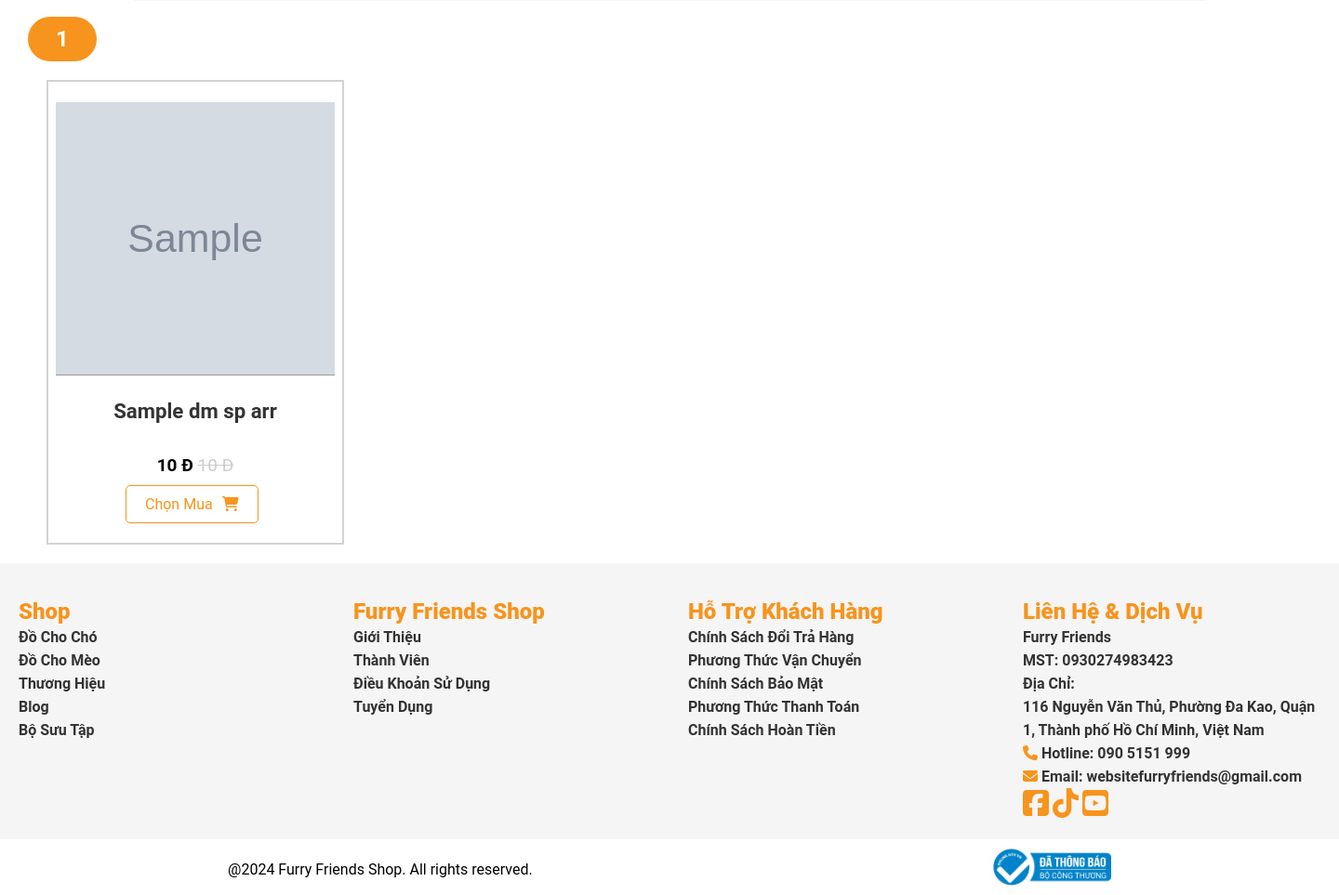
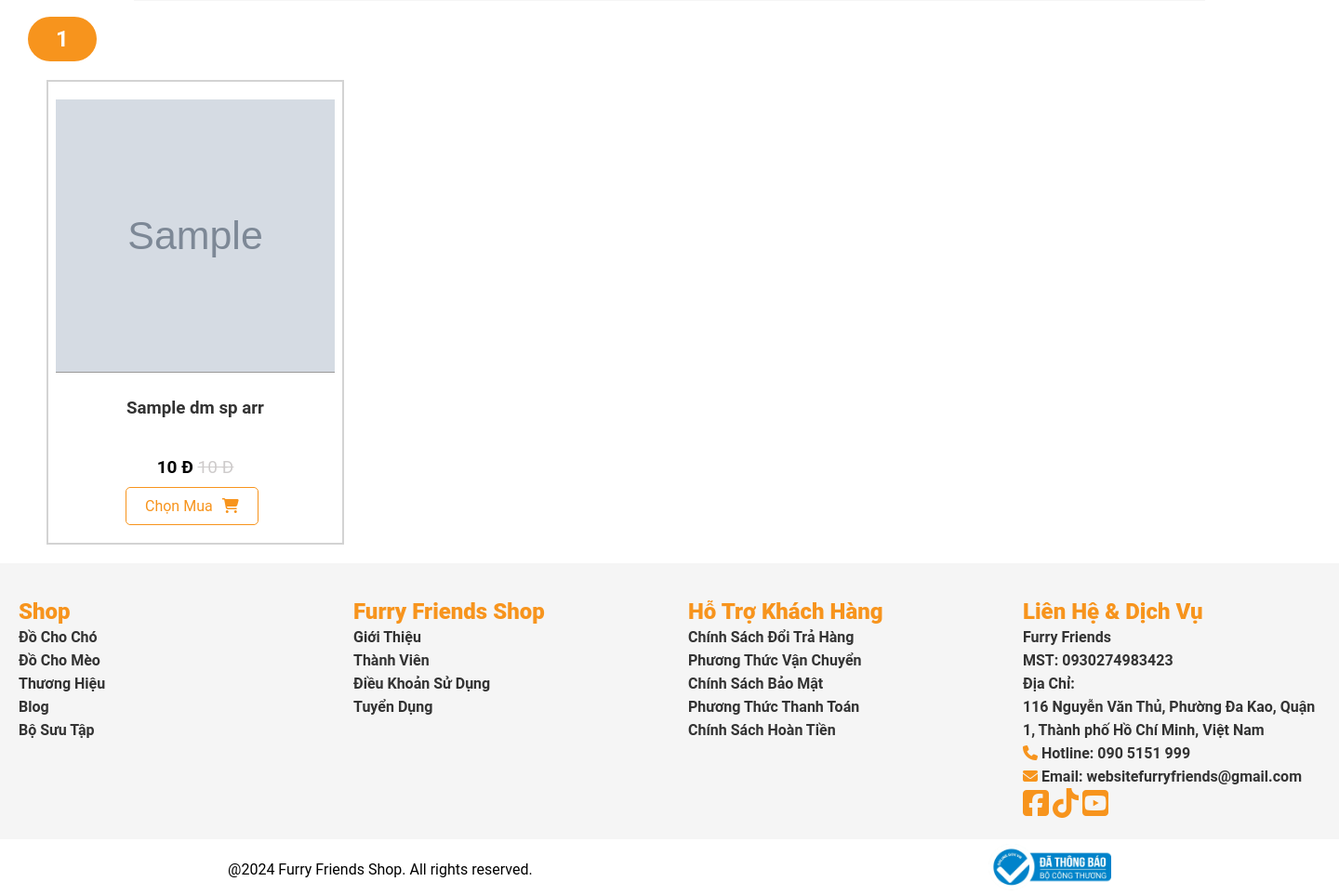
Before and after one commit to AnosMonter/Furryfriends, a PHP site: template site/views/sp_danh_muc.php in a window 1440 px wide. Shown: the part 132-1095 px from the top of the page at 93% size. Run offline with PHP 8.4, Linux system fonts and the light colour scheme; the template is opened without the code that fills it: most values are stand-ins (such as "Sample title", 1, 10 or a date in 2020); grey boxes marked "Sample" are stand-in pictures; data that the repository does not hold is empty.

Commit message:
Update sp_danh_muc.php

```diff
--- a/site/views/sp_danh_muc.php
+++ b/site/views/sp_danh_muc.php
@@ -7,7 +7,7 @@
                     <a href="index.php?Page=chi_tiet&id=<?php echo $dm_sp['ID']; ?>">
                         <img src="<?php echo $dm_sp['Image']; ?>" alt="<?php echo $dm_sp['Name']; ?>">
                     </a>
-                    <h3><a href="index.php?Page=chi_tiet&id=<?php echo $dm_sp['ID']; ?>"><?php echo $dm_sp['Name']; ?></a></h3>
+                    <div class="item-name"><h3><a href="index.php?Page=chi_tiet&id=<?php echo $dm_sp['ID']; ?>"><?php echo $dm_sp['Name']; ?></a></h3></div>
                     <div class="item-price">
                         <span><?php echo number_format($dm_sp['Price'], 0, ',', '.'); ?> Đ</span>
                         <?php if ($dm_sp['Discount'] > 0): ?>
```
